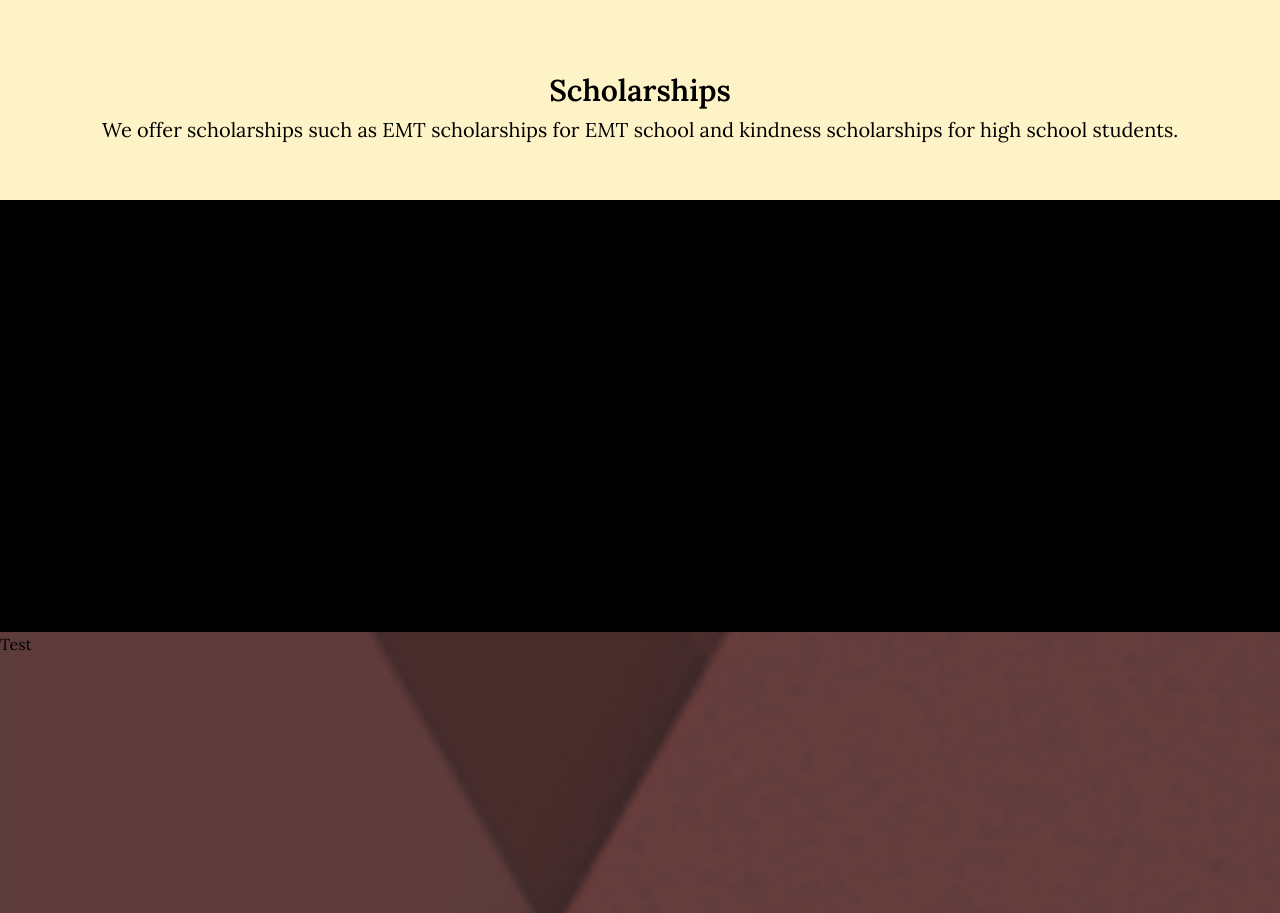
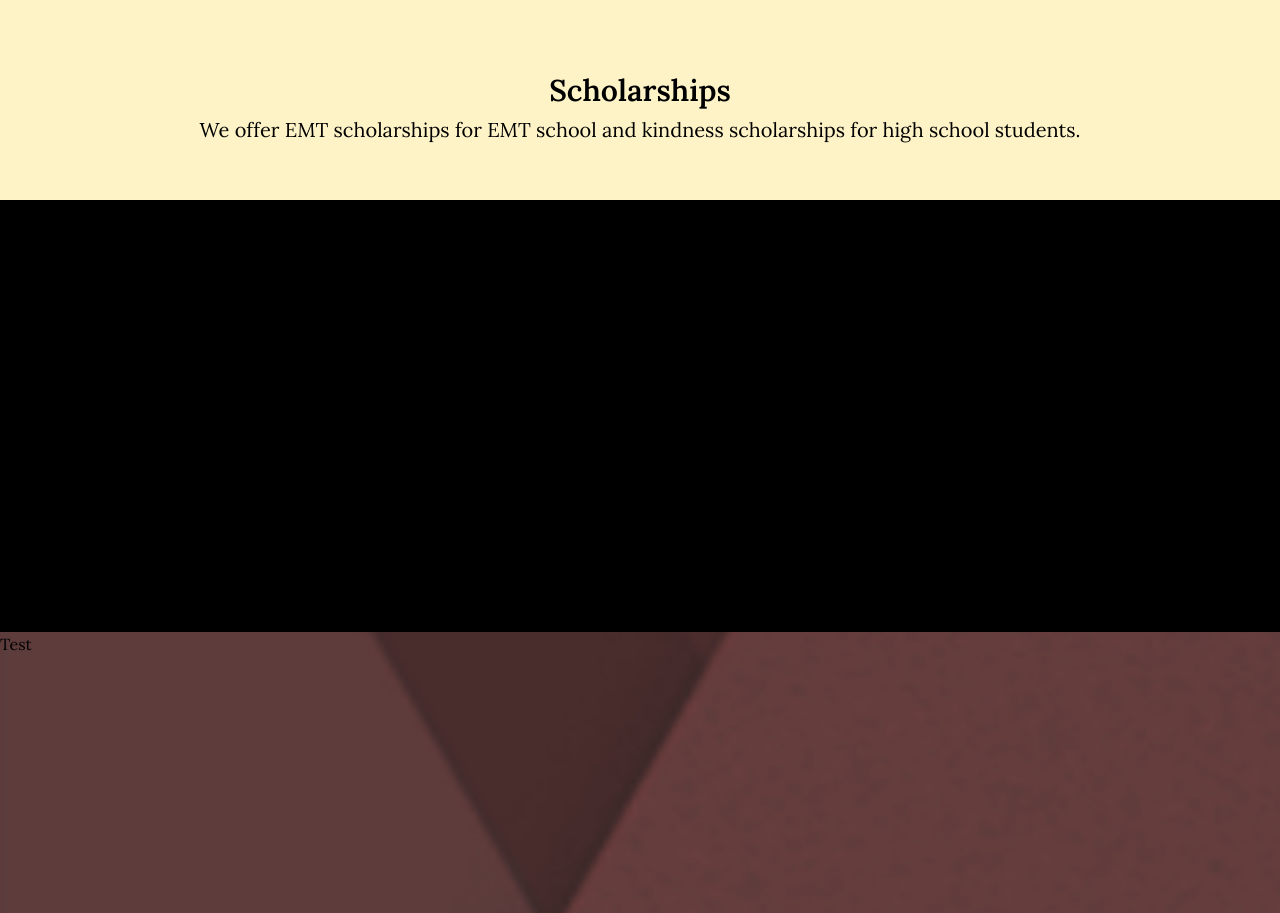
Before and after one commit to brandonmcconathy/Travis-River-Jones-Foundation, a Next.js app: page / in a window 1280 px wide. Shown: the part 984-1897 px from the top of the page. Built offline with nearby package versions, Linux system fonts and the light colour scheme; no server answers; the database is empty.

Commit message:
changed some wording and some styles to keep sections on page

```diff
--- a/src/app/page.jsx
+++ b/src/app/page.jsx
@@ -42,7 +42,7 @@ export default function Homepage() {
             <AiOutlineDown />
           </div>
         </section>
-        <div className="relative w-screen h-screen bg-black">
+        <div className="relative h-screen bg-black">
           <Link href="/about" className="absolute top-5 left-0 right-0">
             <section id='top-div' className="bg-amber-100 py-12 px-10 z-0 text-center learn-more hover:bg-amber-50 transition duration-1000 section-grow">
               <h1 className="text-3xl font-semibold mb-2">Our Mission</h1>
@@ -53,7 +53,7 @@ export default function Homepage() {
           <Link href="/scholarships" className="absolute top-48 left-0 right-0">
             <section id='top-div' className="bg-amber-100 py-12 px-10 z-0 text-center learn-more hover:bg-amber-50 transition duration-1000 section-grow">
               <h1 className="text-3xl font-semibold mb-2">Scholarships</h1>
-              <p className="text-xl mb-12">We offer scholarships such as EMT scholarships for EMT school and kindness scholarships for high school students.</p>
+              <p className="text-xl mb-12">We offer EMT scholarships for EMT school and kindness scholarships for high school students.</p>
               <h2 className="opacity-0 -mb-16 font-semibold text-cyan-800 transition duration-1000">View our scholarships</h2>
             </section>
           </Link>
```
